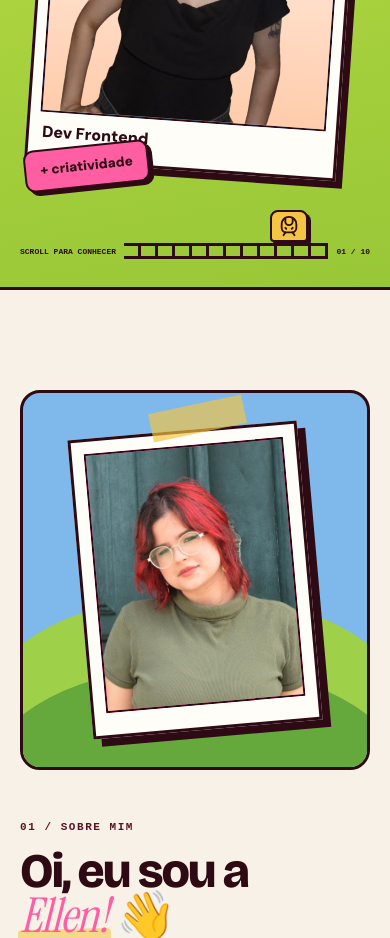
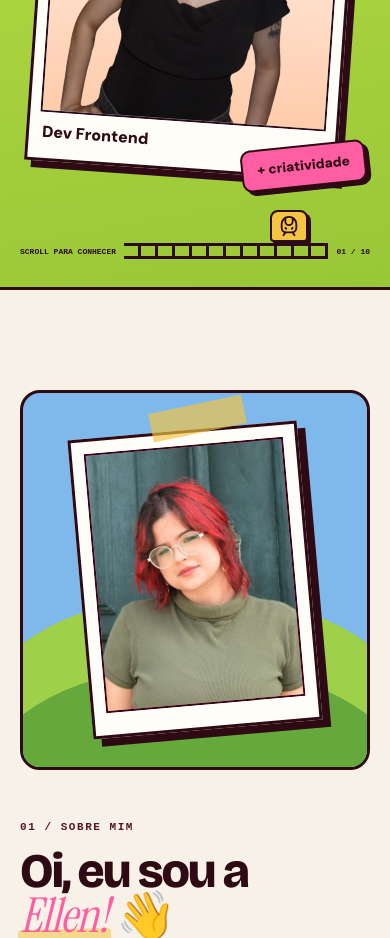
Before and after one commit to ellenmwnroe/portifolioellen, a Next.js app: page / in a window 390 px wide. Shown: the part 1240-2178 px from the top of the page. Built offline with nearby package versions, Linux system fonts and the light colour scheme.

Commit message:
Adesivo '+ criatividade' no canto direito da polaroid no celular
Co-Authored-By: Claude Opus 5.5 <noreply@anthropic.com>
Claude-Session: https://claude.ai/code/session_01SjHnMM2yLduRU75NWvjFVX

```diff
--- a/app/globals.css
+++ b/app/globals.css
@@ -144,7 +144,7 @@ section[id] { scroll-margin-top:84px; }
   .photo-left { order:2; margin-top:46px; transform:rotate(-4deg); left:auto; bottom:auto; }
   .sticker-yellow { order:3; align-self:flex-end; margin:-26px 4px 0 0; transform:rotate(6deg); left:auto; bottom:auto; }
   .photo-right { order:4; margin-top:26px; transform:rotate(4deg); right:auto; bottom:auto; }
-  .sticker-pink { order:5; align-self:flex-start; margin:-26px 0 0 4px; transform:rotate(-6deg); right:auto; bottom:auto; }
+  .sticker-pink { order:5; align-self:flex-end; margin:-26px 4px 0 0; transform:rotate(-6deg); right:auto; bottom:auto; }
   .hero-bottom { order:6; left:auto; right:auto; bottom:auto; width:100%; margin-top:56px; }
   .sticker { font-size:.85rem; padding:9px 14px; }
 }
```
